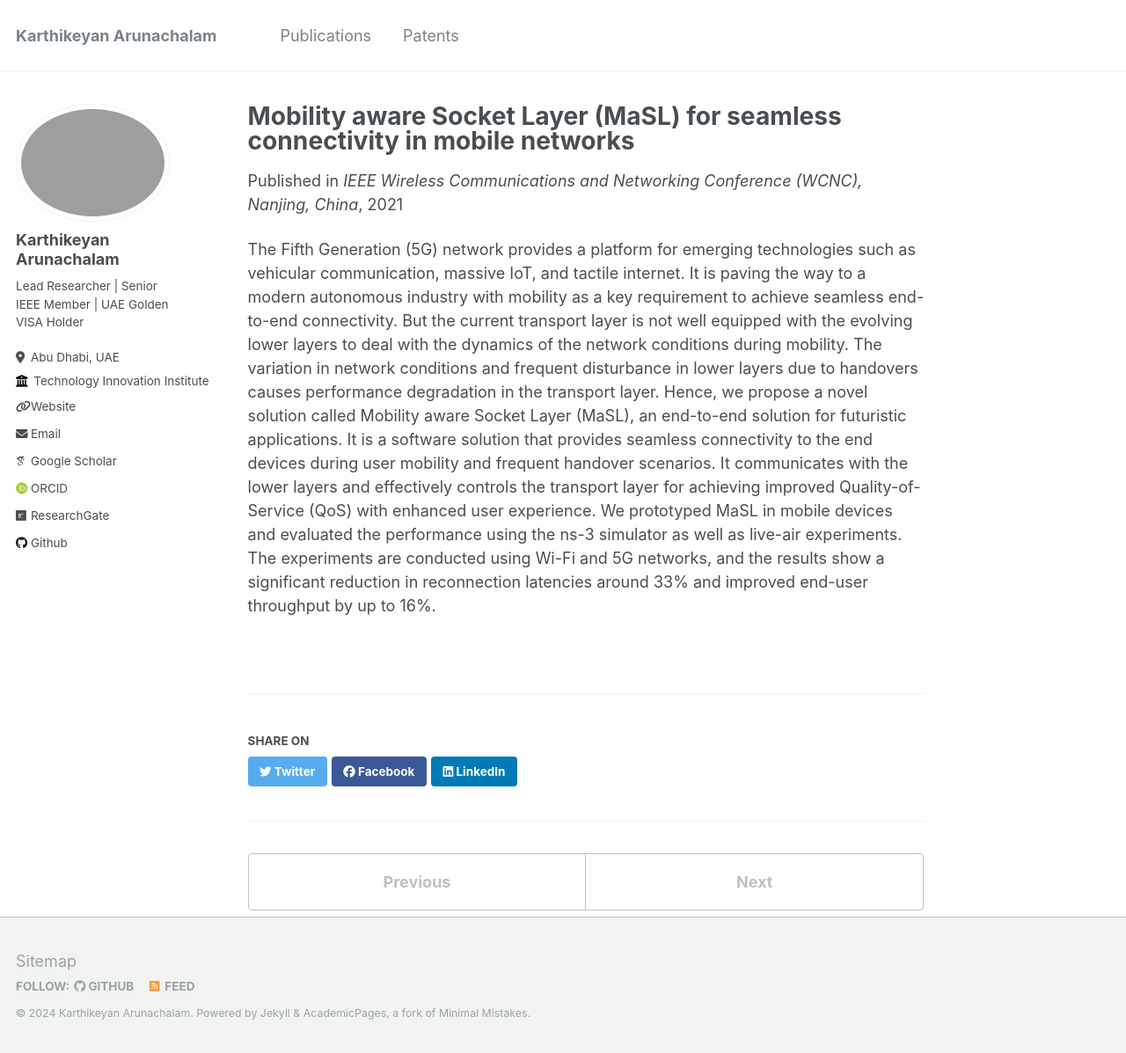
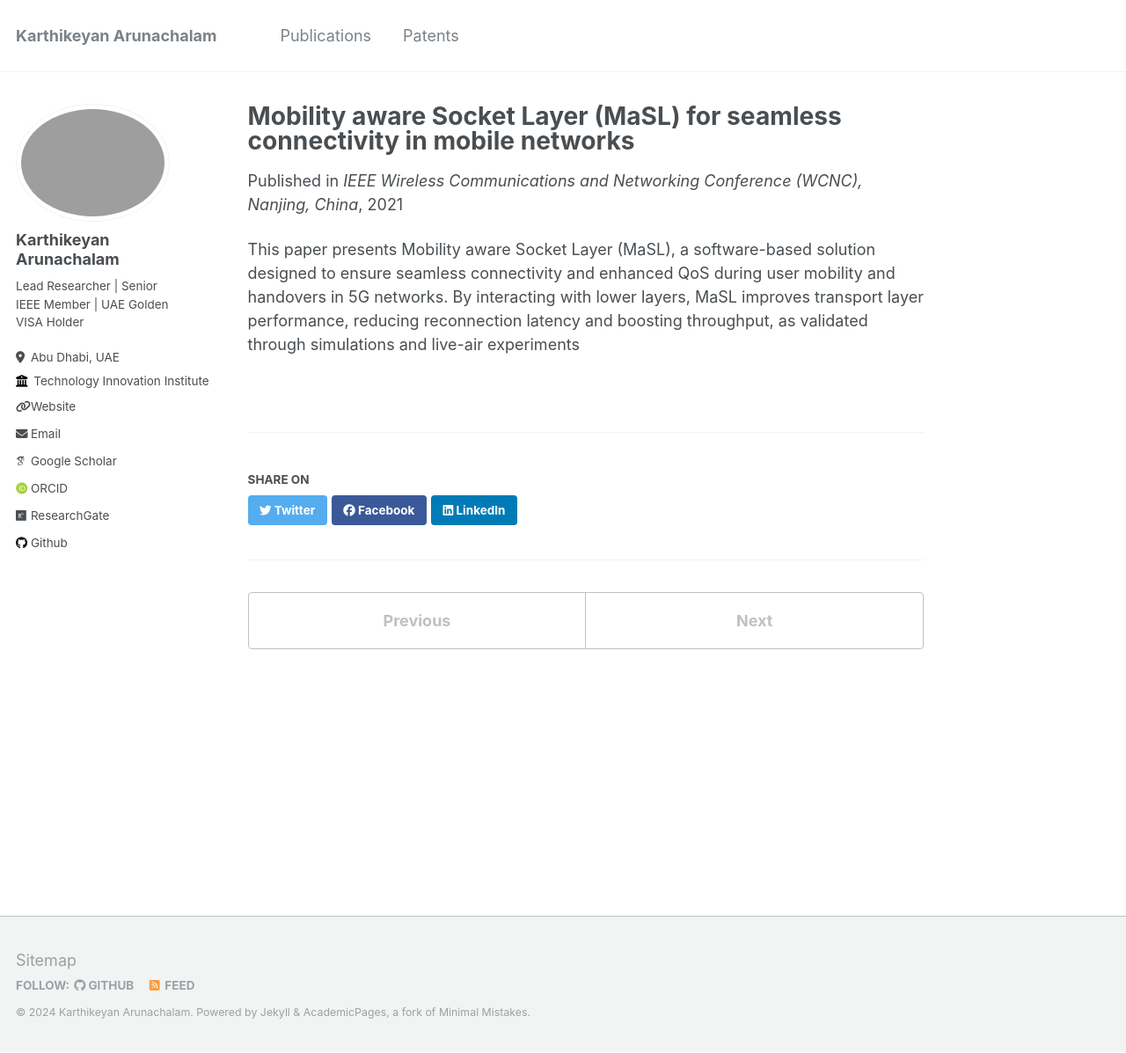
Before and after one commit to karthikeyansct/karthikeyansct.github.io, a Jekyll site: the page built from _publications/2021-07-01-paper-title-number-4.md, in a window 1280 px wide and 1197 px high. Shown: the whole window at 88% size. Built offline with Jekyll 4.4.1, drawn with Linux system fonts in a browser that asks for light colours; some web fonts are replaced.

Commit message:
Update 2021-07-01-paper-title-number-4.md

```diff
--- a/_publications/2021-07-01-paper-title-number-4.md
+++ b/_publications/2021-07-01-paper-title-number-4.md
@@ -7,4 +7,4 @@ date: 2021-07-11
 venue: 'IEEE Wireless Communications and Networking Conference (WCNC), Nanjing, China'
 paperurl: 'https://ieeexplore.ieee.org/document/9417533'
 ---
-The Fifth Generation (5G) network provides a platform for emerging technologies such as vehicular communication, massive IoT, and tactile internet. It is paving the way to a modern autonomous industry with mobility as a key requirement to achieve seamless end-to-end connectivity. But the current transport layer is not well equipped with the evolving lower layers to deal with the dynamics of the network conditions during mobility. The variation in network conditions and frequent disturbance in lower layers due to handovers causes performance degradation in the transport layer. Hence, we propose a novel solution called Mobility aware Socket Layer (MaSL), an end-to-end solution for futuristic applications. It is a software solution that provides seamless connectivity to the end devices during user mobility and frequent handover scenarios. It communicates with the lower layers and effectively controls the transport layer for achieving improved Quality-of-Service (QoS) with enhanced user experience. We prototyped MaSL in mobile devices and evaluated the performance using the ns-3 simulator as well as live-air experiments. The experiments are conducted using Wi-Fi and 5G networks, and the results show a significant reduction in reconnection latencies around 33% and improved end-user throughput by up to 16%.
+This paper presents Mobility aware Socket Layer (MaSL), a software-based solution designed to ensure seamless connectivity and enhanced QoS during user mobility and handovers in 5G networks. By interacting with lower layers, MaSL improves transport layer performance, reducing reconnection latency and boosting throughput, as validated through simulations and live-air experiments
```
